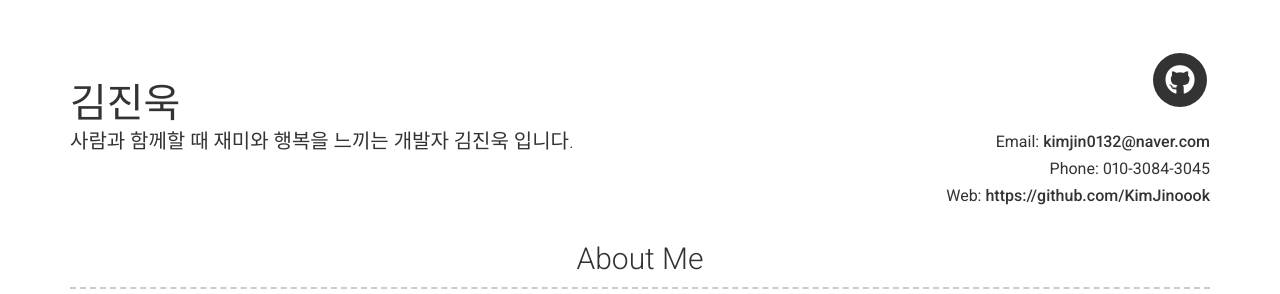
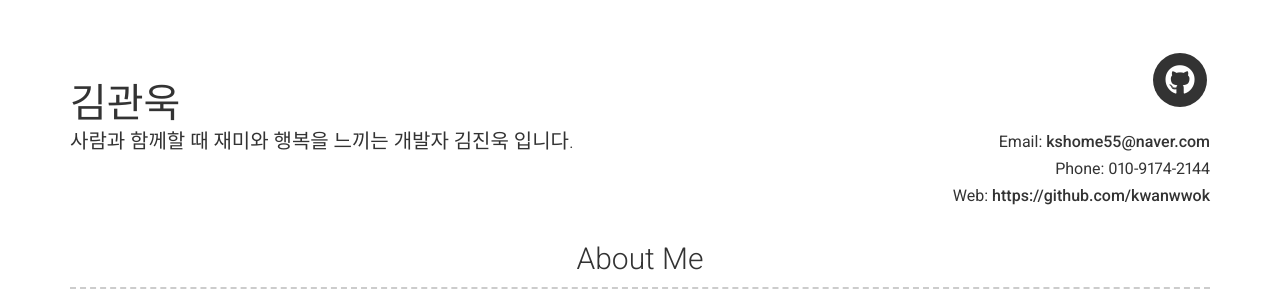
Before and after one commit to kwanwwok/resume, a Jekyll site: the page built from index.md, in a window 1280 px wide and 900 px high. Shown: the top 294 px of the window. Built offline with Jekyll 4.4.1, drawn with Linux system fonts in a browser that asks for light colours; nearby versions of some CDN libraries; some of the changed text lies outside the part shown.

Commit message:
Update _config.yml

```diff
--- a/_config.yml
+++ b/_config.yml
@@ -6,13 +6,13 @@ repository: Git repository where your resume will be hosted, only required if yo
 version: 2
 
 # Personal info
-name: 김진욱
+name: 김관욱
 title: 사람과 함께할 때 재미와 행복을 느끼는 개발자 김진욱 입니다.
-email: kimjin0132@naver.com
+email: kshome55@naver.com
 # email_title: Email (Email title override)
-phone: 010-3084-3045
+phone: 010-9174-2144
 # phone_title: Phone (Phone title override)
-website: https://github.com/KimJinoook
+website: https://github.com/kwanwwok
 # website_title: Web (Website title override)
 
 # Dark Mode (true/false/never)
```
